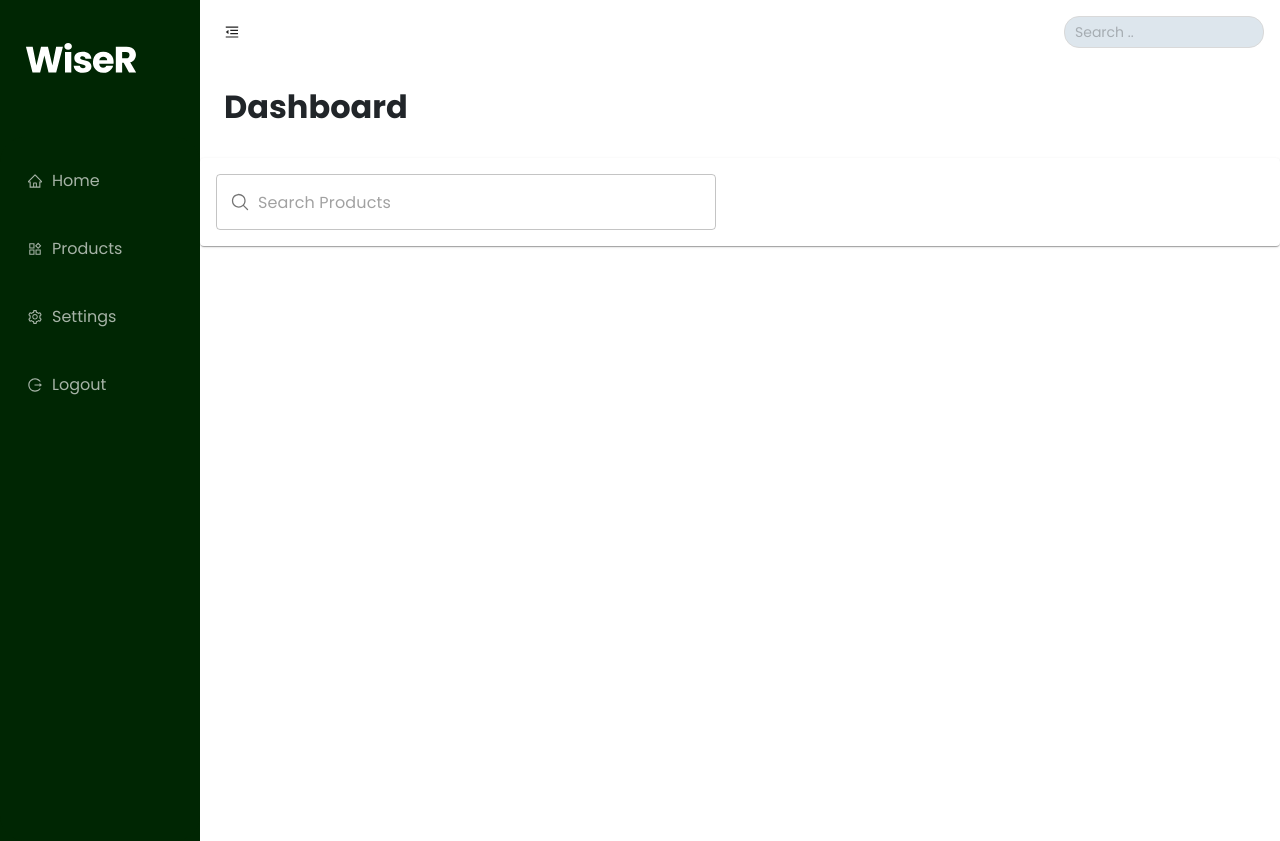
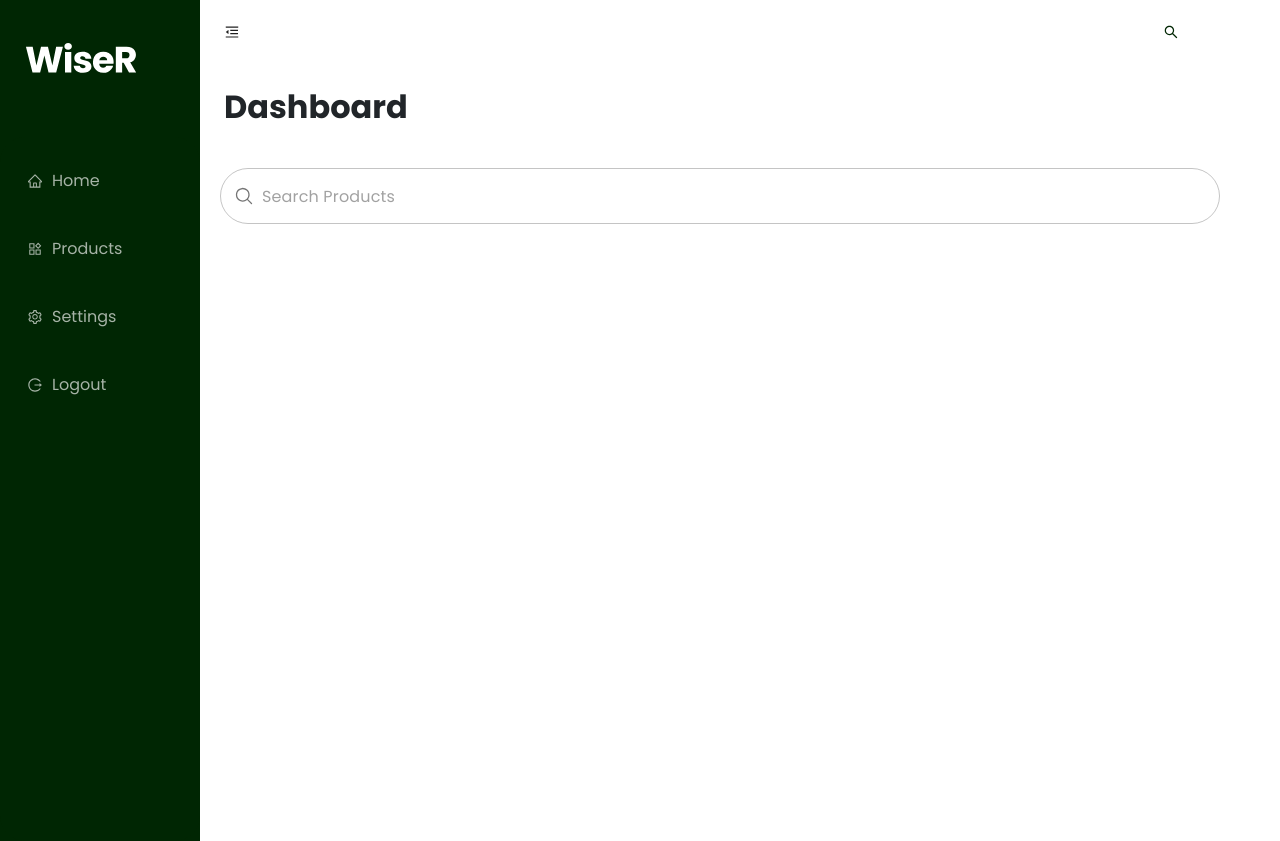
Before and after one commit to Somaiya-XI/capstoneprj, a React (Vite) app in the folder Frontend/: page /SupplierDashboard in a window 1280 px wide. Built offline with nearby package versions, Linux system fonts and the light colour scheme.

Commit message:
SearchProduct

```diff
--- a/Frontend/src/pages/Supplier/Components/DashboardHeader.jsx
+++ b/Frontend/src/pages/Supplier/Components/DashboardHeader.jsx
@@ -3,7 +3,7 @@ import { Card, InputAdornment, OutlinedInput, SvgIcon } from '@mui/material';
 
 const DashboardHeader = () => {
   return (
-    <Card sx={{ p: 2 }}>
+    <Card sx={{ p: 3 }}>
     <OutlinedInput
       defaultValue=""
       fullWidth
@@ -18,7 +18,7 @@ const DashboardHeader = () => {
           </SvgIcon>
         </InputAdornment>
       )}
-      sx={{ maxWidth: 500 }}
+      sx={{ maxWidth: 400 }}
     />
   </Card>
 
--- a/Frontend/src/pages/Supplier/Components/Products.jsx
+++ b/Frontend/src/pages/Supplier/Components/Products.jsx
@@ -1,7 +1,10 @@
 import React from 'react'
 import "./Supplier.css";
-import SupplierDashboard from '../SupplierDashboard';
 import DashboardHeader from './DashboardHeader';
+import { Space, Table, Tag } from 'antd';
+import { TableProps } from 'antd';
+
+
 
 const Products = () => {
   return (
--- a/Frontend/src/pages/Supplier/Components/Supplier.css
+++ b/Frontend/src/pages/Supplier/Components/Supplier.css
@@ -77,3 +77,18 @@
   font-weight: bolder;
   font-size: 2rem;
 }
+.css-ctcgil-MuiPaper-root-MuiCard-root {
+  background-color: #fff;
+  color: rgba(255, 255, 255, 0.87);
+  border-radius: 10px !important;
+  overflow: hidden;
+  padding: 10px 20px 100px !important;
+  box-shadow: none !important;
+
+}
+.css-8po0d6-MuiInputBase-root-MuiOutlinedInput-root {
+  width: 100%;
+  border-radius: 35px !important;
+  padding-left: 100px;
+  max-width: 1000px !important;
+}
--- a/Frontend/src/pages/Supplier/SupplierDashboard.jsx
+++ b/Frontend/src/pages/Supplier/SupplierDashboard.jsx
@@ -1,9 +1,11 @@
 import { useState } from 'react';
 import { Button, Layout, Input } from 'antd';
+
 const { Header, Sider } = Layout;
 import {
   MenuUnfoldOutlined,
   MenuFoldOutlined,
+  SearchOutlined,
 
 }
   from '@ant-design/icons'
@@ -30,10 +32,10 @@ function SupplierDashboard() {
             className='toggle'
             onClick={() => setCollapsed(!collapsed)}
             icon={collapsed ? <MenuUnfoldOutlined /> : <MenuFoldOutlined />} />
-          <Input className="Search-box"
-            placeholder="Search .."
-            style={{ width: 200 }}
-            onSearch={value => console.log(value)} />
+          <SearchOutlined
+
+            style={{ width: 100 }}
+            onClick={value => console.log(value)} />
 
         </Header>
         <Layout>
```
